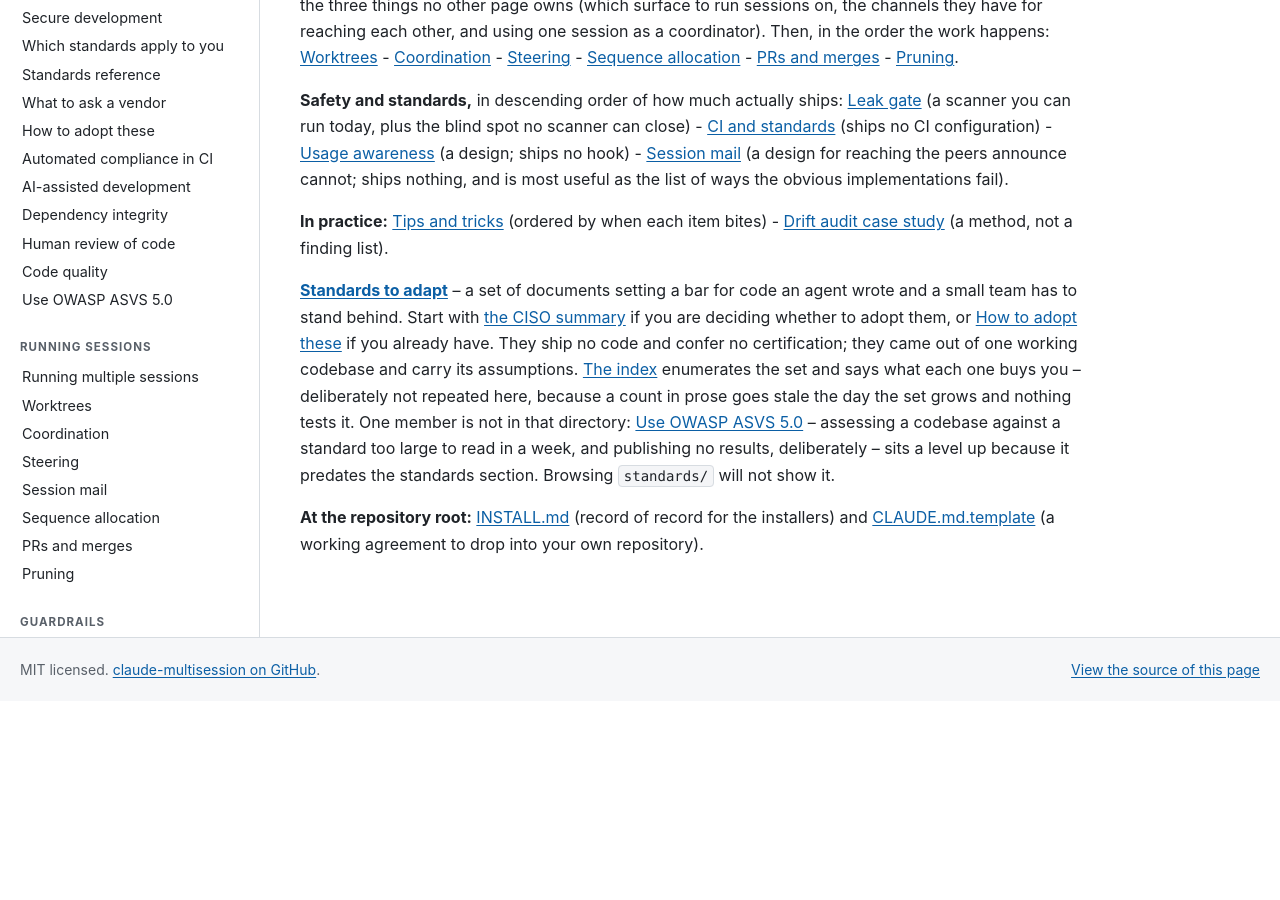
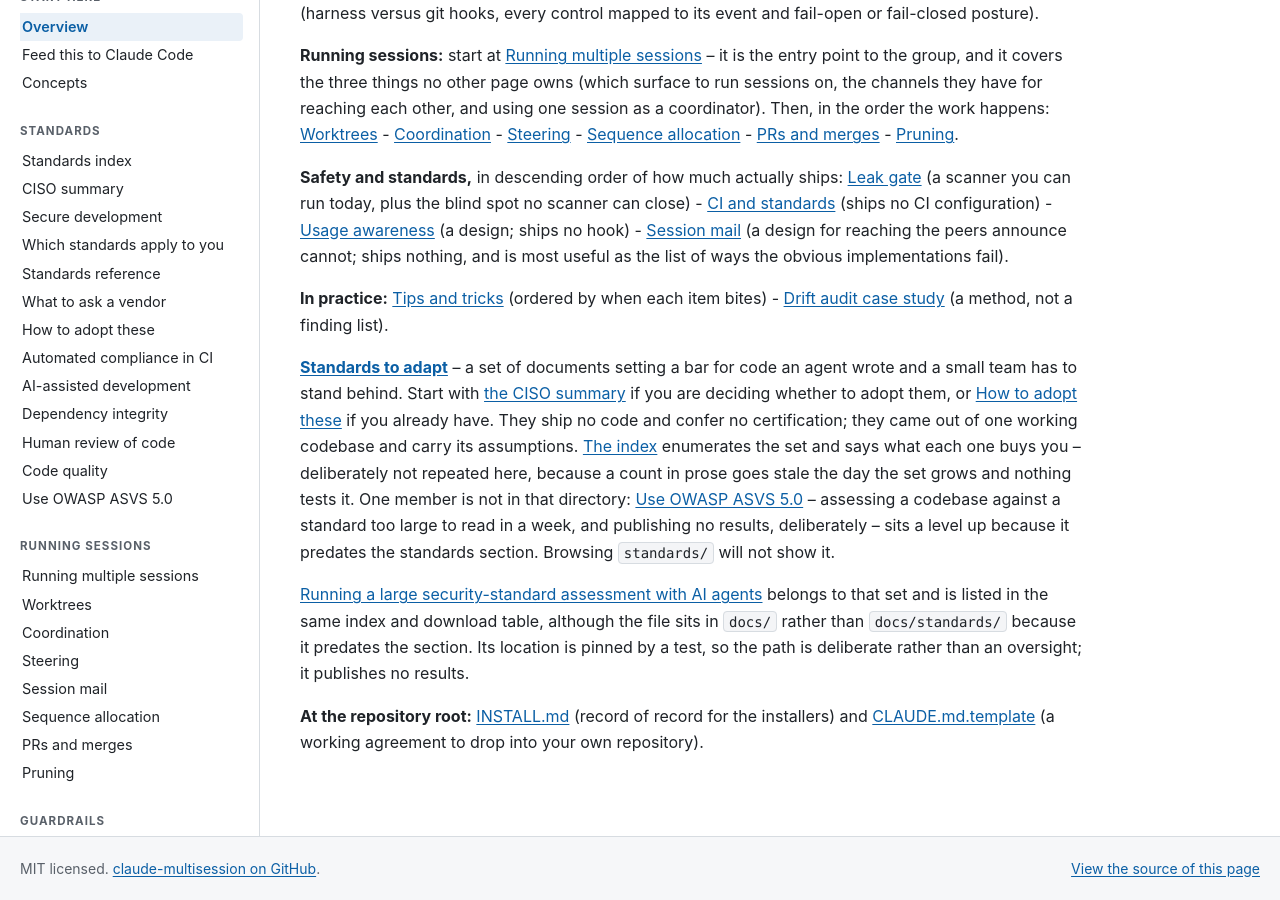
Before and after one commit to wshallwshall/claude-multisession, a Jekyll site: the page built from docs/index.md, in a window 1280 px wide and 900 px high, scrolled down 8826 px. Built offline with Jekyll 4.4.1, drawn with Linux system fonts in a browser that asks for light colours; before the commit the page ends 9527 px from its top, so only the background shows below that.

Commit message:
docs(index): ASVS-ASSESSMENT was filed under "In practice" while the set counted it a member
The landing page listed it beside the case study as a technique. Three other
places treat it as a member of the standards set: OVERVIEW.md carries it in the
files table, the topic table and an ownership line; it builds into
docs/standards/word/; and test_word_copies_track_the_markdown.py pins that
membership in published_standards(). The page was the only surface disagreeing.

File it with the set. The link text is the document's own H1, quoted rather than
summarised -- this page has produced two paraphrase defects already, both fluent,
and the change was deferred by an earlier session specifically so the heading
could be quoted from a settled source instead of guessed at. It was settled in
1166d92.

DO NOT MOVE THE FILE. It sits in docs/ rather than docs/standards/ because it
predates the section, and the pin test holds it there deliberately. What was
wrong was how the page presented it, not where it lives -- so only the
presentation changes here.

Also carries this page's half of the TLDR/BLUF rename.

Co-Authored-By: Claude Opus 5 <noreply@anthropic.com>

```diff
--- a/docs/index.md
+++ b/docs/index.md
@@ -344,6 +346,11 @@ One member is not in that directory: [Use OWASP ASVS 5.0](ASVS-ASSESSMENT.md) --
 against a standard too large to read in a week, and publishing no results, deliberately -- sits a
 level up because it predates the standards section. Browsing `standards/` will not show it.
 
+[Running a large security-standard assessment with AI agents](ASVS-ASSESSMENT.md) belongs to that
+set and is listed in the same index and download table, although the file sits in `docs/` rather
+than `docs/standards/` because it predates the section. Its location is pinned by a test, so the
+path is deliberate rather than an oversight; it publishes no results.
+
 **At the repository root:**
 [INSTALL.md](https://github.com/wshallwshall/claude-multisession/blob/main/INSTALL.md) (record of
 record for the installers) and
```
Also changed, not shown: other parts of docs/index.md (+3 -1 lines).
